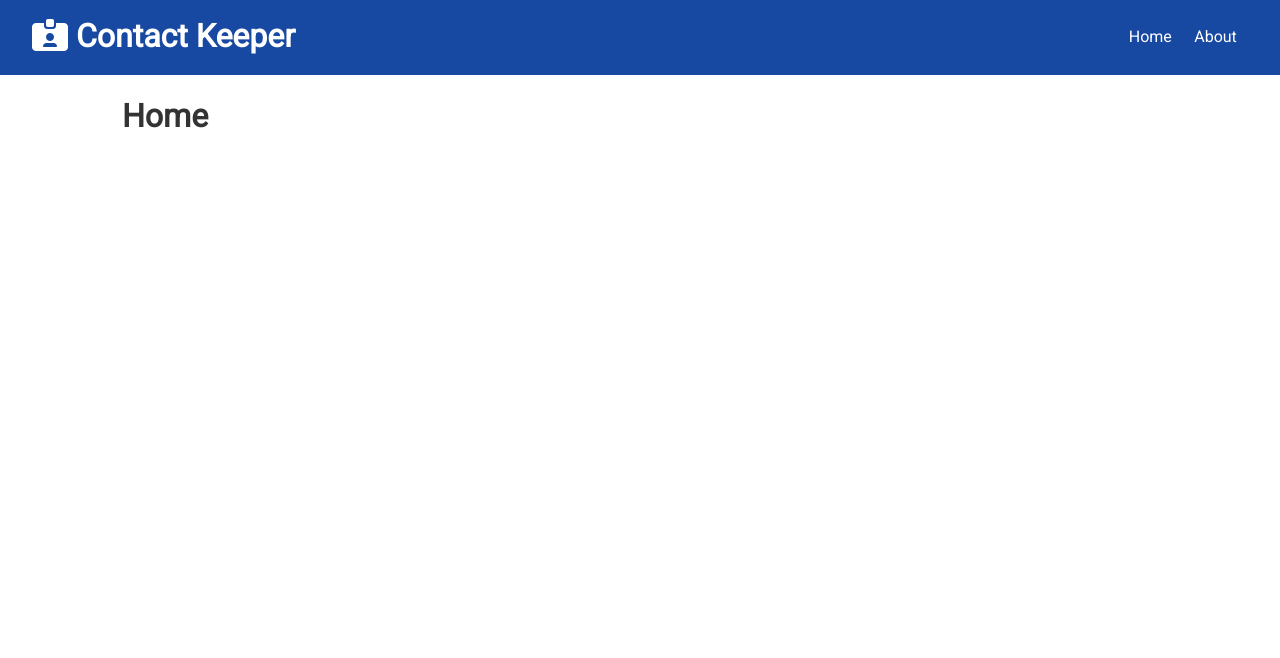
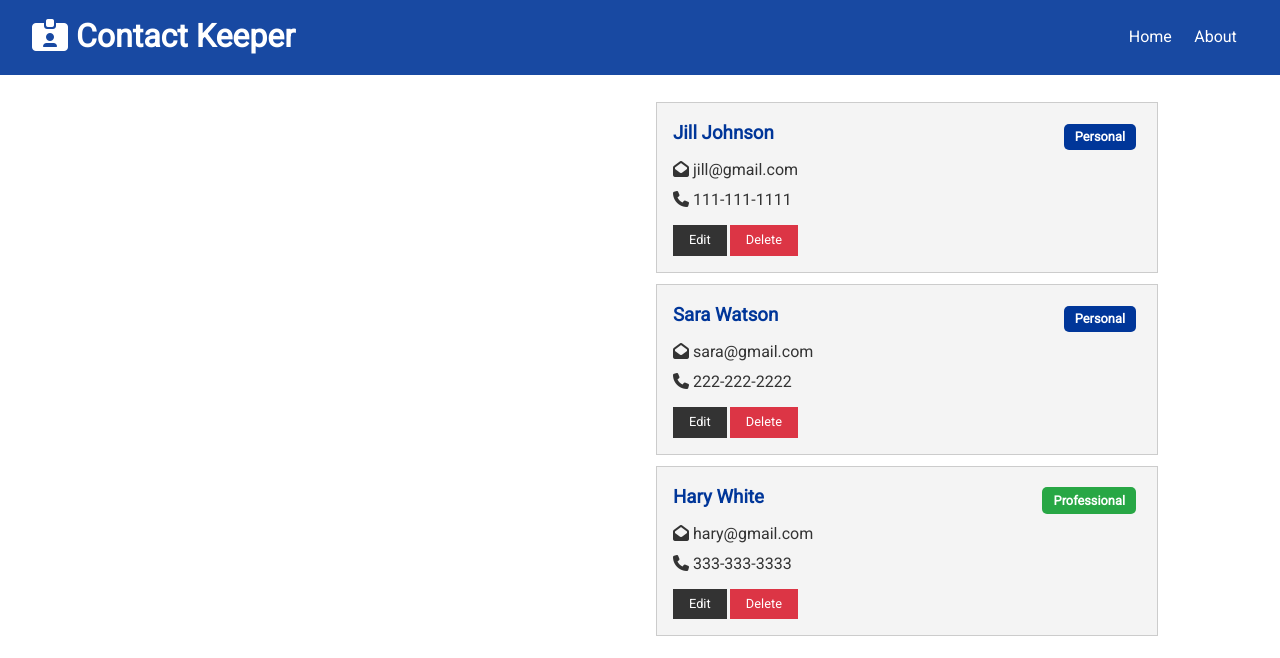
Before and after one commit to jasontrinh233/contact-keeper-reactjs, a React (Create React App) app in the folder client/: page / in a window 1280 px wide. Shown: the top 658 px of the page. Built offline with nearby package versions, Linux system fonts and the light colour scheme.

Commit message:
Create Contacts component & ContactItem component

```diff
--- /dev/null
+++ b/client/src/components/contacts/ContactItem.js
@@ -0,0 +1,46 @@
+import React from "react";
+import PropTypes from "prop-types";
+
+const ContactItem = ({ contact }) => {
+   const { id, name, email, phone, type } = contact;
+
+   return (
+      <div className="card bg-light">
+         <h3 className="text-primary text-left">
+            {name}{" "}
+            <span
+               style={{ float: "right" }}
+               className={
+                  "badge " +
+                  (type === "professional" ? "badge-success" : "badge-primary")
+               }
+            >
+               {type.charAt(0).toUpperCase() + type.slice(1)}
+            </span>
+         </h3>
+         <ul className="list">
+            {email && (
+               <li>
+                  <i className="fas fa-envelope-open" /> {email}
+               </li>
+            )}
+            {phone && (
+               <li>
+                  <i className="fas fa-phone" /> {phone}
+               </li>
+            )}
+         </ul>
+         <p>
+            <button className="btn btn-dark btn-sm">Edit</button>
+            <button className="btn btn-danger btn-sm">Delete</button>
+         </p>
+      </div>
+   );
+};
+
+// Define prop type
+ContactItem.propTypes = {
+   contact: PropTypes.object.isRequired
+};
+
+export default ContactItem;
--- /dev/null
+++ b/client/src/components/contacts/Contacts.js
@@ -0,0 +1,19 @@
+import React, { Fragment, useContext } from "react";
+import ContactItem from "./ContactItem";
+import ContactContext from "../../context/contact/contactContext";
+
+const Contacts = () => {
+   const contactContext = useContext(ContactContext);
+
+   const { contacts } = contactContext;
+
+   return (
+      <Fragment>
+         {contacts.map(contact => (
+            <ContactItem key={contact.id} contact={contact} />
+         ))}
+      </Fragment>
+   );
+};
+
+export default Contacts;
--- a/client/src/components/pages/Home.js
+++ b/client/src/components/pages/Home.js
@@ -1,9 +1,13 @@
 import React from "react";
+import Contacts from "../contacts/Contacts";
 
 const Home = () => {
    return (
-      <div>
-         <h1>Home</h1>
+      <div className="grid-2">
+         <div>{/* Contact Form */}</div>
+         <div>
+            <Contacts />
+         </div>
       </div>
    );
 };
```
